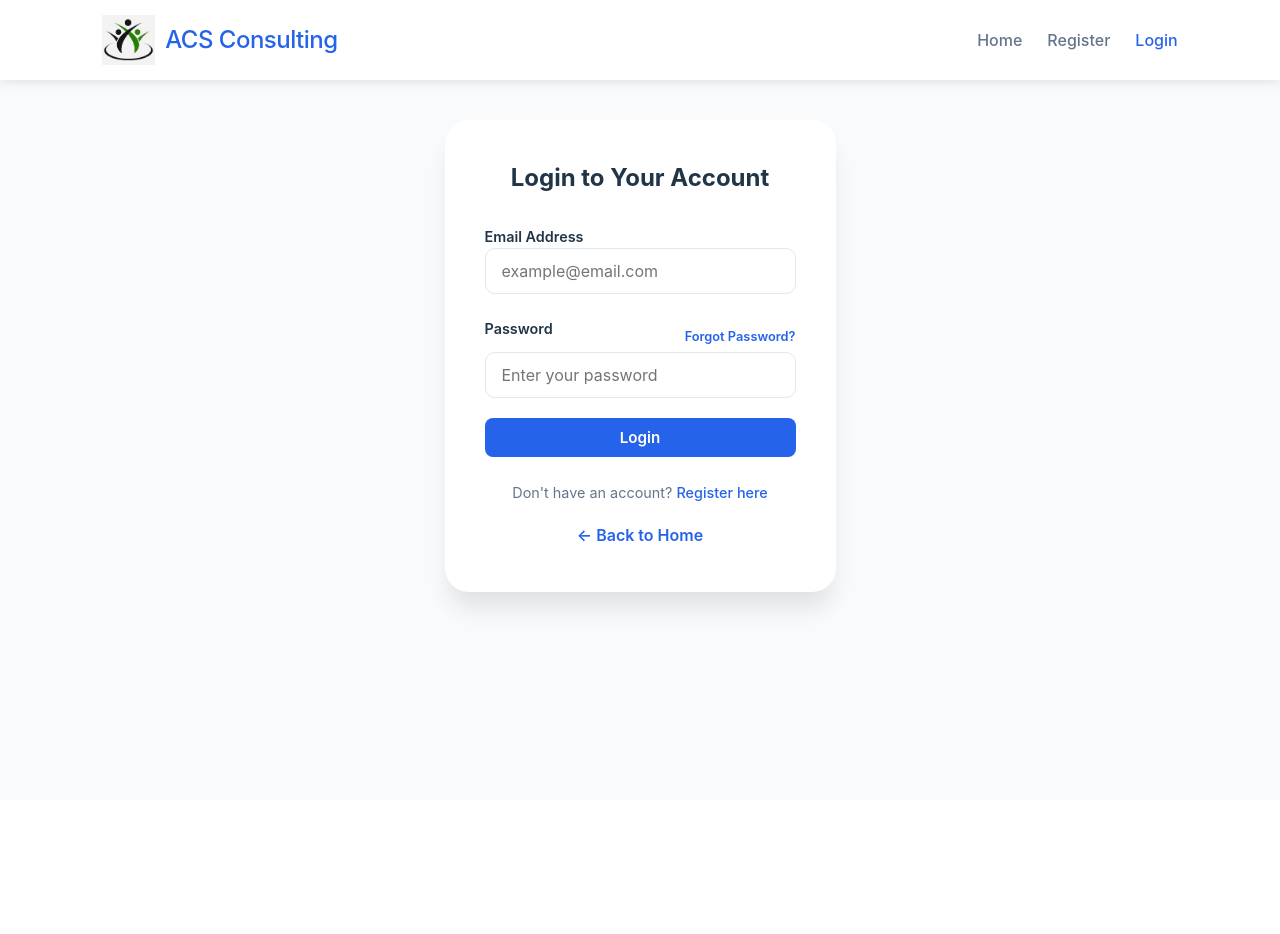
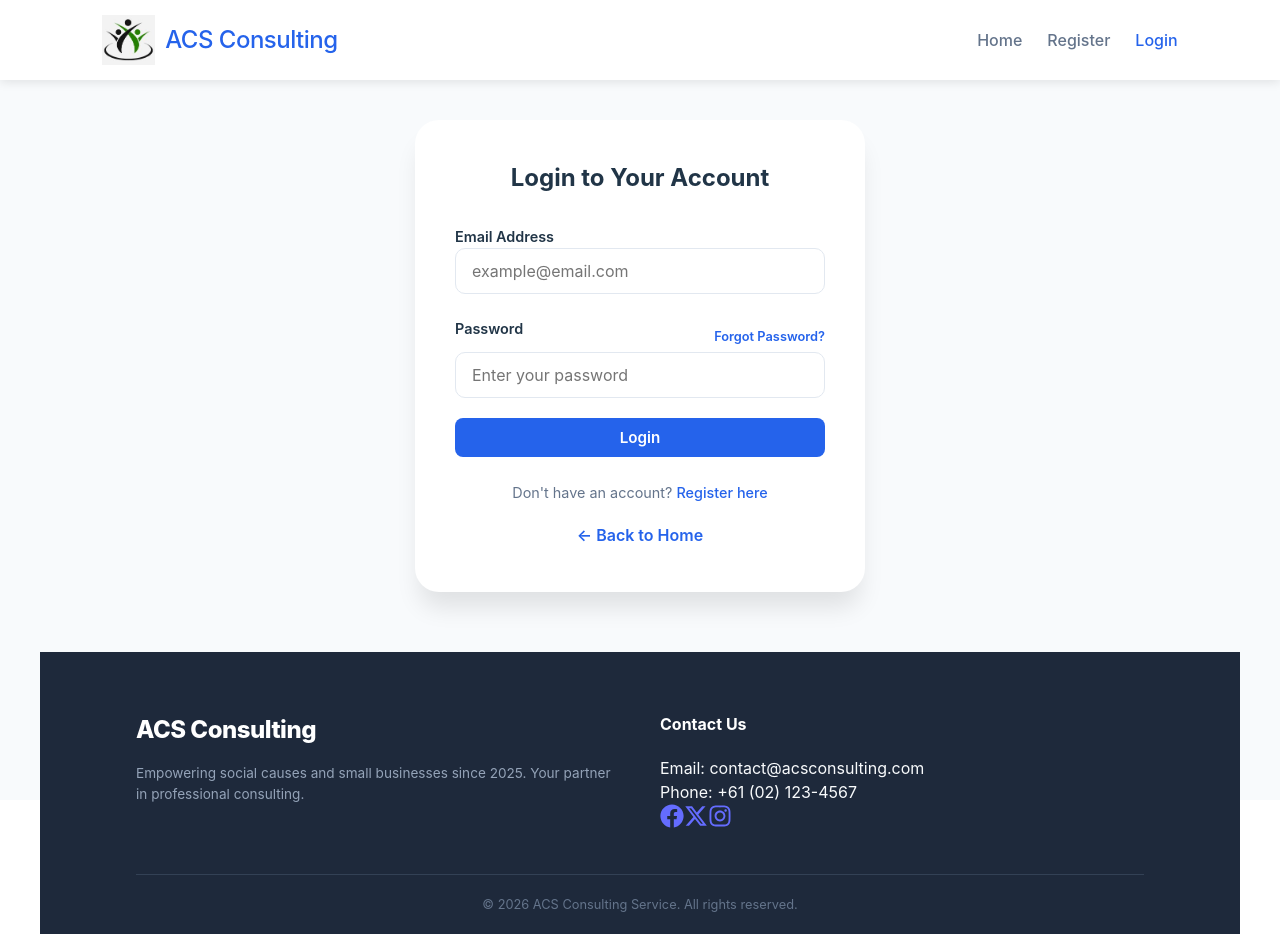
Before and after one commit to evelynlei/acsproject, a React (Vite) app in the folder frontend/: page /login in a window 1280 px wide. Before the commit the page ends 800 px from the top, so only its background shows below. Built offline with nearby package versions, Linux system fonts and the light colour scheme.

Commit message:
need to update the footer for all pages

```diff
--- a/frontend/src/pages/Admin.jsx
+++ b/frontend/src/pages/Admin.jsx
@@ -40,7 +40,7 @@ export default function Admin() {
           </div>
         </div>
       </main>
-      {/* <Footer /> */}
+      <Footer />
     </>
   );
 }
--- a/frontend/src/pages/Dashboard.jsx
+++ b/frontend/src/pages/Dashboard.jsx
@@ -231,7 +231,7 @@ export default function Dashboard() {
           </section>
         </div>
       </main>
-      {/* <Footer /> */}
+      <Footer />
     </>
   );
 }
--- a/frontend/src/pages/Login.jsx
+++ b/frontend/src/pages/Login.jsx
@@ -98,7 +98,7 @@ export default function Login() {
           <Link to="/" className="btn-text">← Back to Home</Link>
         </section>
       </main>
-      {/* <Footer /> */}
+      <Footer />
     </>
   );
 }
--- a/frontend/src/pages/Register.jsx
+++ b/frontend/src/pages/Register.jsx
@@ -2,8 +2,6 @@ import { useState } from 'react';
 import { useNavigate, Link } from 'react-router-dom';
 import { authAPI, tokenStorage } from '../api/auth';
 import Footer from '../components/Footer';
-import { FaEye, FaEyeSlash } from 'react-icons/fa';
-
 
 export default function Register() {
   const navigate = useNavigate();
@@ -98,7 +96,7 @@ export default function Register() {
           <Link to="/" className="btn-text">← Back to Home</Link>
         </section>
       </main>
-      {/* <Footer /> */}
+      <Footer />
     </>
   );
 }
```
Also changed, not shown: 1 other file (tests, documents, lock files or other folders).
